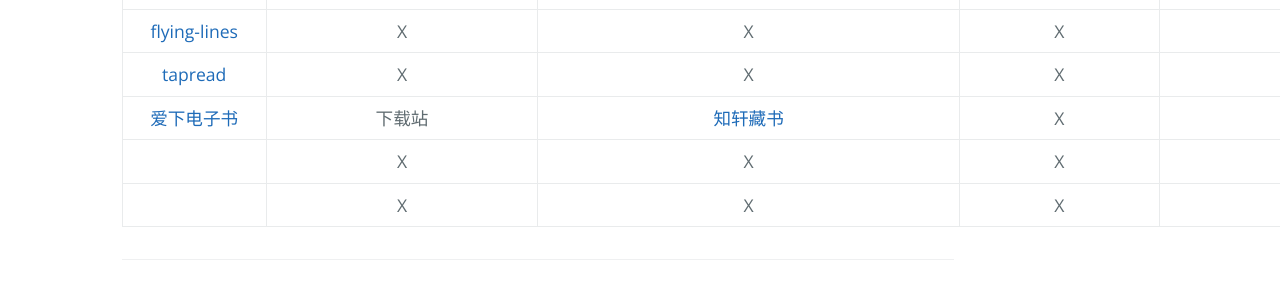
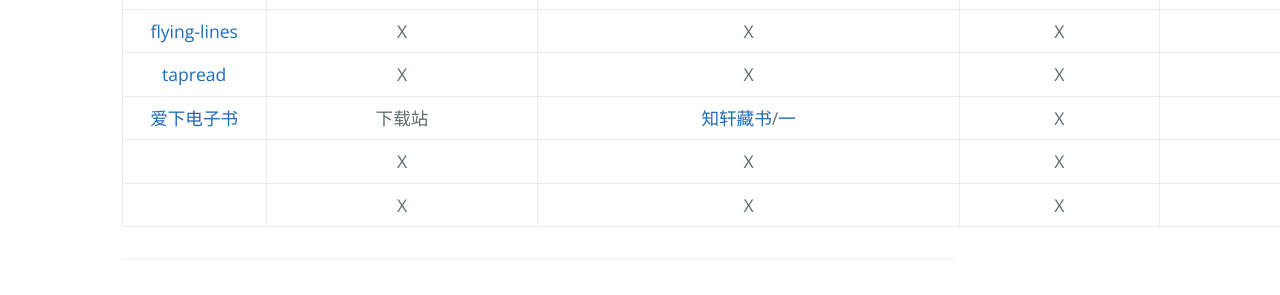
Before and after one commit to AmbroseRen/test, a Jekyll site: the page built from Library/Novel.md, in a window 1280 px wide. Shown: the part 640-935 px from the top of the page. Built offline with Jekyll 4.4.1, drawn with Linux system fonts in a browser that asks for light colours; our own code applies the rules of GitHub Pages for plain Markdown files; the repository's description, which GitHub fills in, is left out.

Commit message:
Update Novel.md

```diff
--- a/Library/Novel.md
+++ b/Library/Novel.md
@@ -18,6 +18,6 @@
 | [webnovel](https://www.webnovel.com/) | 起点国际 | X | X | [起点开放海外英文网站之影响](https://www.zhihu.com/question/56737119) |
 | [flying-lines](https://www.flying-lines.com/) | X | X | X | X |
 | [tapread](https://www.tapread.com/) | X | X | X | X |
-| [爱下电子书](https://www.aixdzs.com/) | 下载站 | [知轩藏书](http://zxcs.me/) | X | X |
+| [爱下电子书](https://www.aixdzs.com/) | 下载站 | [知轩藏书](https://zxcs.info/)/[一](https://zxcstxt.com/) | X | X |
 | []() | X | X | X | X |
 | []() | X | X | X | X |
```
